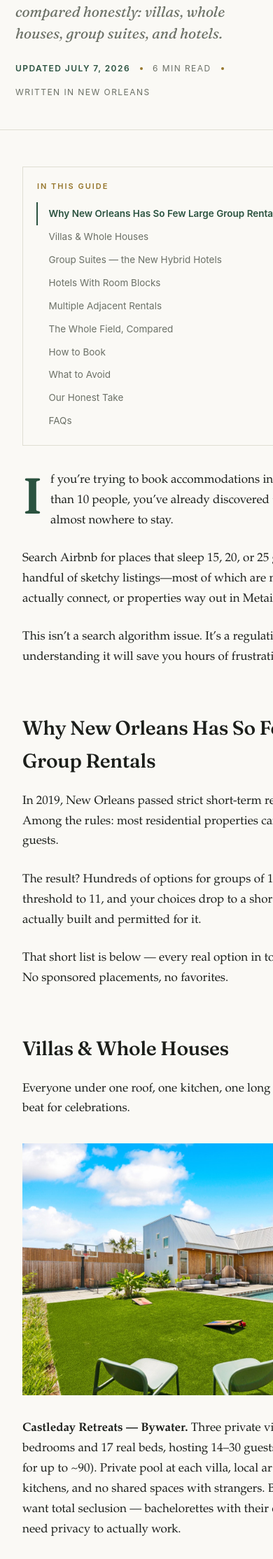
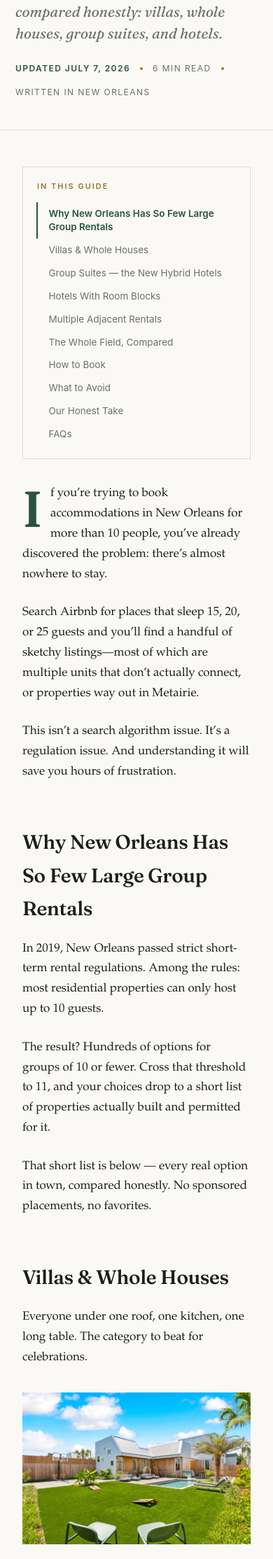
Before and after one commit to sjworth-dev/nola-group-travel, a Jekyll site: the page built from where-to-stay.md, in a window 390 px wide. Shown: the part 398-2626 px from the top of the page at 70% size. Built offline with Jekyll 4.4.1, drawn with Linux system fonts in a browser that asks for light colours.

Commit message:
fix: mobile horizontal scroll on guide pages
Root cause: the article grid's mobile column was 1fr (implicit min-width =
content), so any wide markdown table stretched the whole text column past
the viewport and the browser zoomed out — every guide with a wide table
panned sideways. Now minmax(0,1fr), so wide tables scroll inside their own
wrapper and text stays put. Also: drop the blanket 540px table min-width
(small tables fit phones without scrolling), break long unbroken strings,
tighter table type on phones.

Co-Authored-By: Claude Fable 5 <noreply@anthropic.com>

```diff
--- a/assets/css/style.css
+++ b/assets/css/style.css
@@ -312,7 +312,7 @@ table.compare { width: 100%; border-collapse: collapse; font-size: 15px; min-wid
 .guide-toc.empty { display: none; }
 
 /* prose = rendered markdown */
-.guide-content { font-size: 17px; }
+.guide-content { font-size: 17px; overflow-wrap: break-word; }
 .guide-content > p:first-of-type::first-letter {
   font-family: var(--display); font-variation-settings: 'opsz' 144; font-weight: 560;
   font-size: 72px; float: left; line-height: .78; padding: 7px 11px 0 0; color: var(--accent);
@@ -339,7 +339,7 @@ table.compare { width: 100%; border-collapse: collapse; font-size: 15px; min-wid
 .guide-content th, .guide-content td { border: 1px solid var(--line); padding: 11px 14px; text-align: left; vertical-align: top; line-height: 1.5; }
 .guide-content thead th { font-family: var(--sans); font-size: 11px; letter-spacing: .1em; text-transform: uppercase; color: var(--meta); background: var(--surface); }
 .guide-content .table-wrap { overflow-x: auto; margin: 2em 0; }
-.guide-content .table-wrap table { margin: 0; min-width: 540px; }
+.guide-content .table-wrap table { margin: 0; }
 
 /* fleur-de-lis end mark closes every article */
 .guide-content::after {
@@ -412,7 +412,7 @@ table.compare { width: 100%; border-collapse: collapse; font-size: 15px; min-wid
 @media (max-width: 960px) {
   .hero-grid { grid-template-columns: 1fr; gap: 44px; }
   .hero-photo { max-width: 420px; }
-  .article-body { grid-template-columns: 1fr; gap: 36px; }
+  .article-body { grid-template-columns: minmax(0, 1fr); gap: 36px; }
   .guide-toc { position: static; border: 1px solid var(--line); padding: 18px 20px; }
   .guide-toc ol { border: none; }
   .footer-grid { grid-template-columns: 1fr 1fr; }
@@ -442,4 +442,6 @@ table.compare { width: 100%; border-collapse: collapse; font-size: 15px; min-wid
   section.block { padding: 52px 0; }
   .container, .container-narrow { padding: 0 22px; }
   .cta-box { padding: 32px 26px; }
+  .guide-content table { font-size: 13.5px; }
+  .guide-content th, .guide-content td { padding: 9px 10px; }
 }
```
